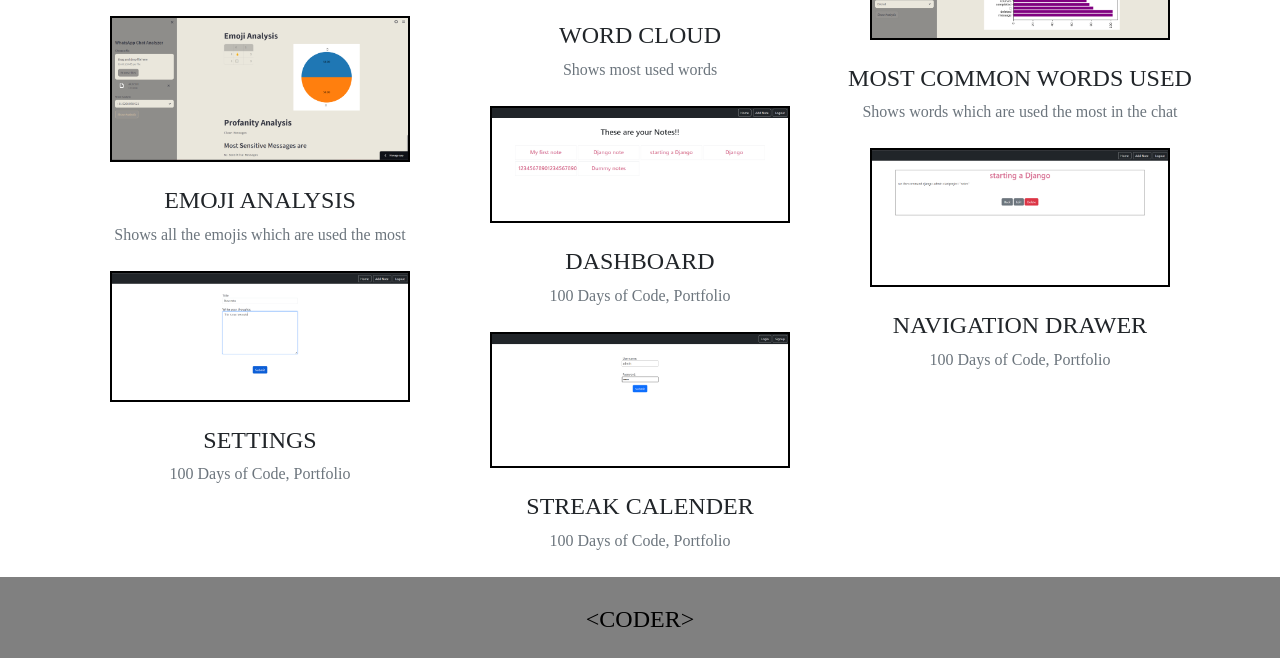
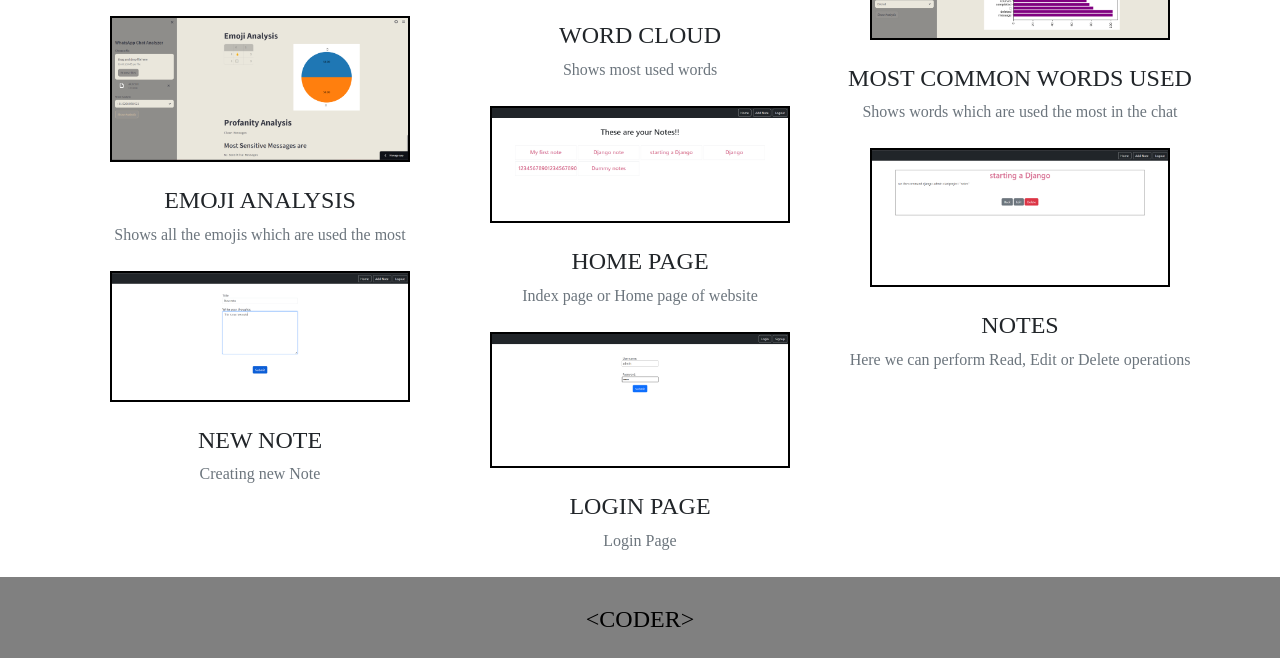
Before and after one commit to Karthikeya0612/portfolio, a plain HTML site: page index.html in a window 1280 px wide. Shown: the part 3151-3809 px from the top of the page. Drawn offline with Linux system fonts and the light colour scheme.

Commit message:
changing the description of projects

```diff
--- a/index.html
+++ b/index.html
@@ -409,8 +409,8 @@
                                 </a>
                             </div>
                             <div class="title py-4">
-                                <h4 class="text-uppercase">Dashboard</h4>
-                                <span class="text-secondary">100 Days of Code, Portfolio</span>
+                                <h4 class="text-uppercase">Home Page</h4>
+                                <span class="text-secondary">Index page or Home page of website</span>
                             </div>
                         </div>
                     </div>
@@ -418,13 +418,13 @@
                     <div class="col-lg-4 col-md-6 col-sm-12 element-item QuickNotes">
                         <div class="our-project">
                             <div class="img">
-                                <a class="test-popup-link" href="./img/QucikNotes2.png">
+                                <a class="test-popup-link" href="./img/QuickNotes2.png">
                                     <img src="./img/QuickNotes2.png" alt="QucikNotes2" width="300rem">
                                 </a>
                             </div>
                             <div class="title py-4">
-                                <h4 class="text-uppercase">Navigation Drawer</h4>
-                                <span class="text-secondary">100 Days of Code, Portfolio</span>
+                                <h4 class="text-uppercase">Notes</h4>
+                                <span class="text-secondary">Here we can perform Read, Edit or Delete operations</span>
                             </div>
                         </div>
                     </div>
@@ -437,8 +437,8 @@
                                 </a>
                             </div>
                             <div class="title py-4">
-                                <h4 class="text-uppercase">Settings</h4>
-                                <span class="text-secondary">100 Days of Code, Portfolio</span>
+                                <h4 class="text-uppercase">New Note</h4>
+                                <span class="text-secondary">Creating new Note</span>
                             </div>
                         </div>
                     </div>
@@ -446,13 +446,13 @@
                     <div class="col-lg-4 col-md-6 col-sm-12 element-item QuickNotes">
                         <div class="our-project">
                             <div class="img">
-                                <a class="test-popup-link" href="./img/QucikNotes4.png">
+                                <a class="test-popup-link" href="./img/QuickNotes4.png">
                                     <img src="./img/QuickNotes4.png" alt="QucikNotes4" width="300rem">
                                 </a>
                             </div>
                             <div class="title py-4">
-                                <h4 class="text-uppercase">Streak Calender</h4>
-                                <span class="text-secondary">100 Days of Code, Portfolio</span>
+                                <h4 class="text-uppercase">Login Page</h4>
+                                <span class="text-secondary">Login Page</span>
                             </div>
                         </div>
                     </div>
```
